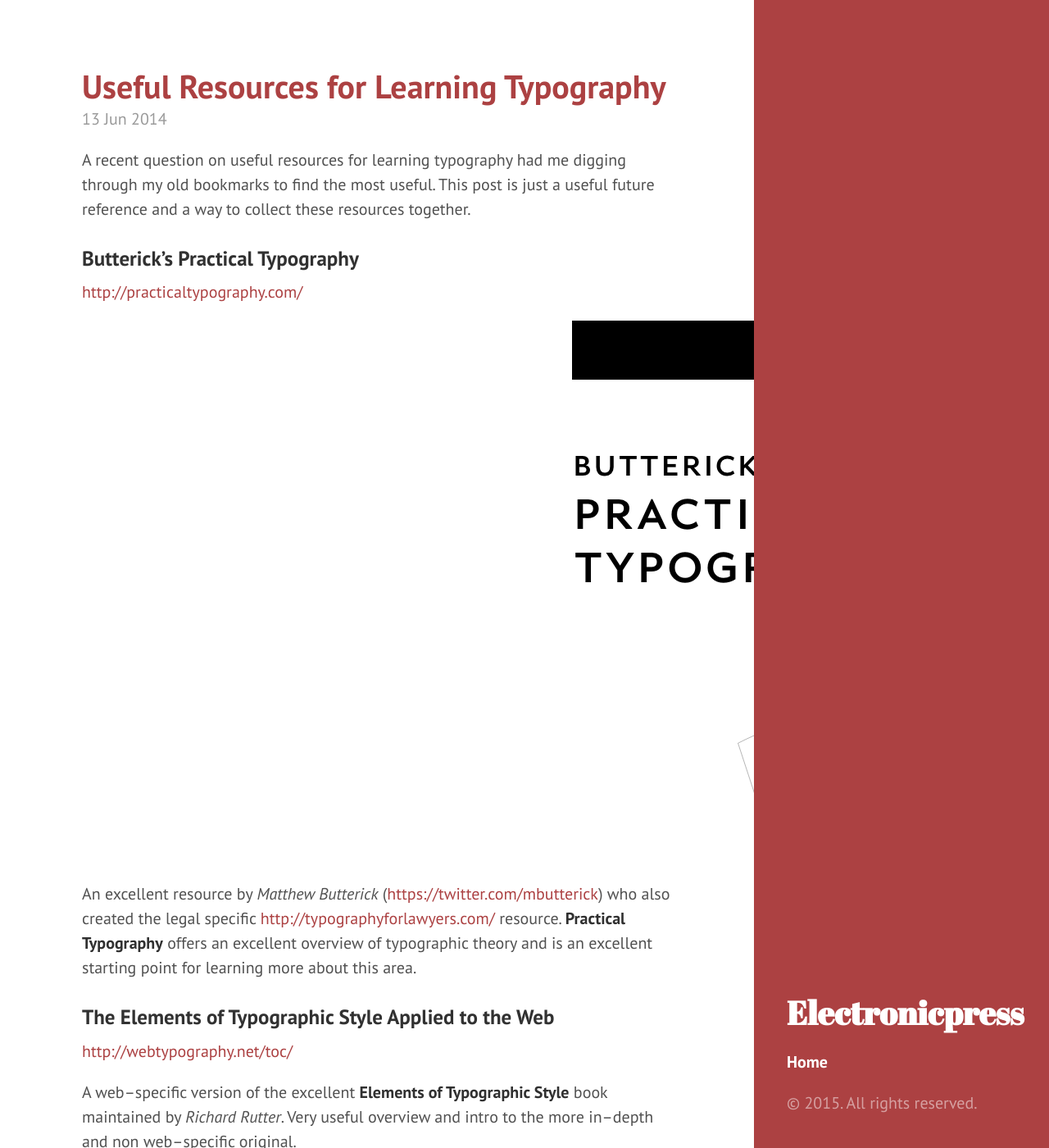
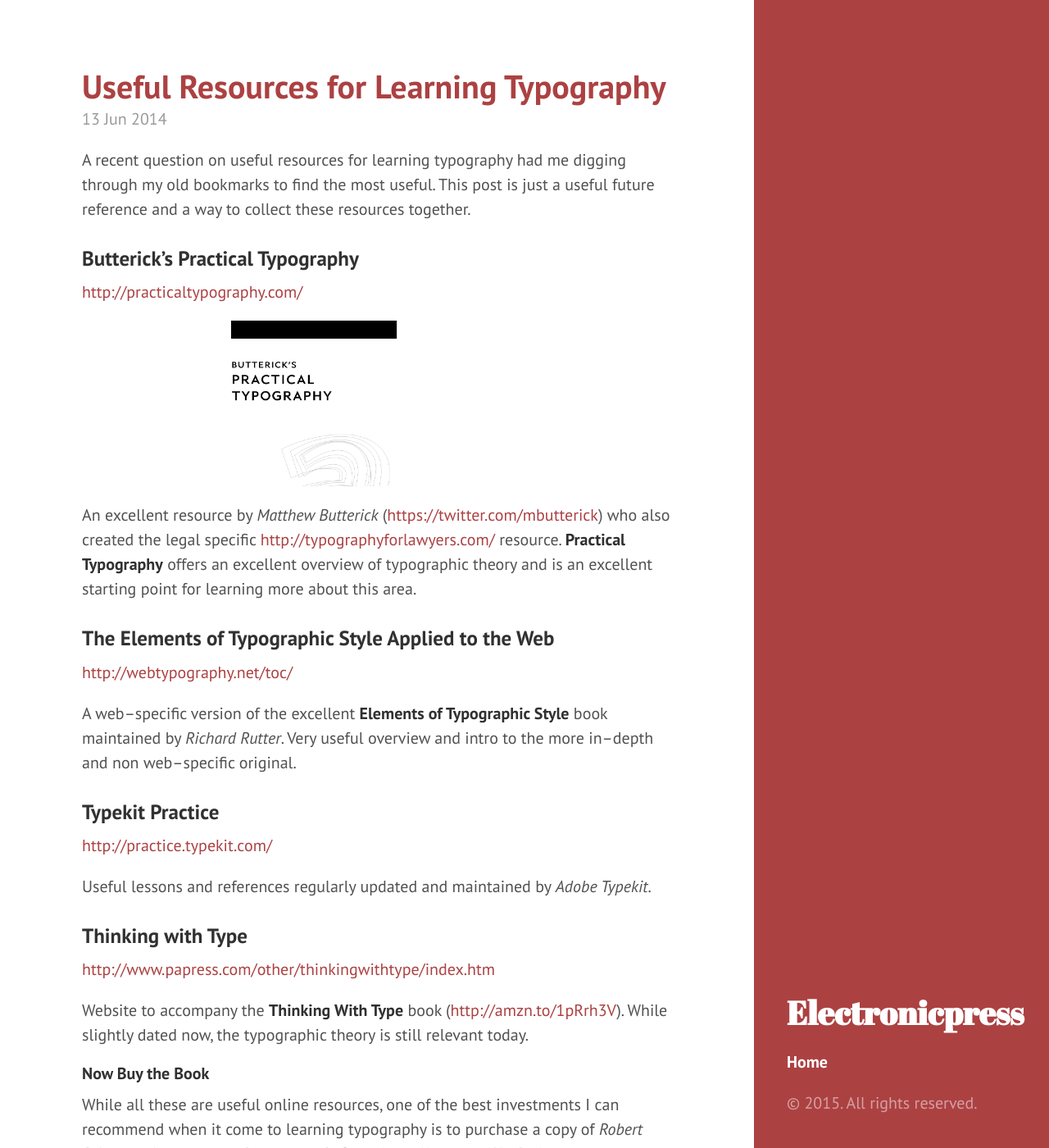
Before and after one commit to whitingx/whitingx.github.io, a Jekyll site: the page built from index.html, in a window 1280 px wide and 1400 px high. Shown: the whole window at 82% size. Built offline with Jekyll 4.4.1, drawn with Linux system fonts in a browser that asks for light colours; the list of posts is cut into pages by our own code.

Commit message:
Update hyde.css
Added .blog-image styling

```diff
--- a/public/css/hyde.css
+++ b/public/css/hyde.css
@@ -22,6 +22,7 @@
  * Container
  * Reverse layout
  * Themes
+ * RW
  */
 
 
@@ -248,3 +249,13 @@
 .theme-base-0f .related-posts li a:hover {
   color: #8f5536;
 }
+
+/*
+ * RW
+ *
+ * Specific styles added by RW.
+ */
+
+.blog-image {
+  width: 500px;
+}
```
